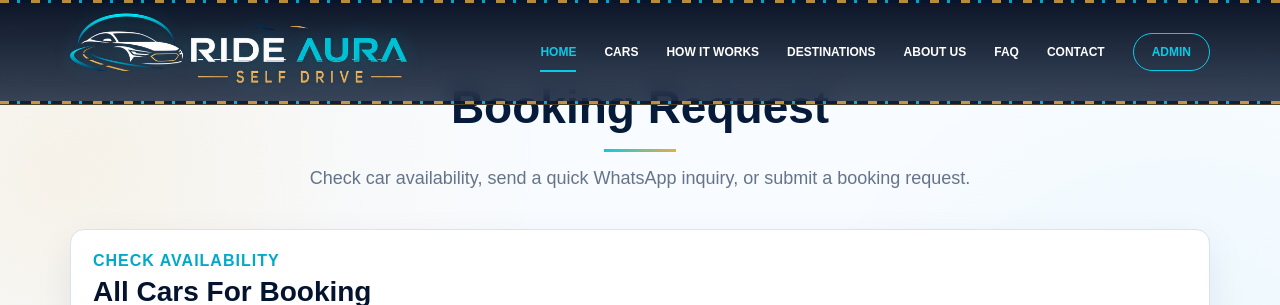
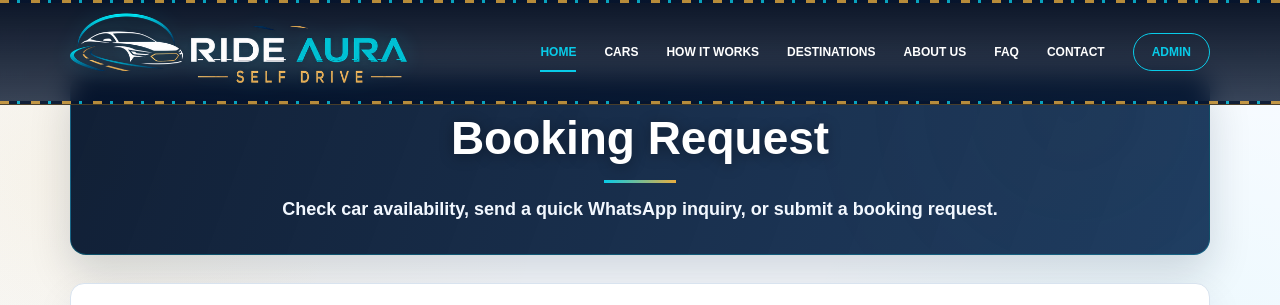
Before and after one commit to psusil66-code/rideaura-final, a Next.js app: page /booking in a window 1280 px wide. Shown: the top 305 px of the page. Built offline with nearby package versions, Linux system fonts and the light colour scheme; no server answers; the database is empty.

Commit message:
Improve booking title visibility

```diff
--- a/app/booking/booking.css
+++ b/app/booking/booking.css
@@ -1,3 +1,31 @@
+.booking-title {
+  max-width: 100%;
+  margin-bottom: 28px;
+  padding: 30px 24px;
+  border-radius: 16px;
+  background:
+    linear-gradient(110deg, rgba(7, 22, 45, .96), rgba(8, 41, 82, .9)),
+    radial-gradient(circle at 88% 18%, rgba(245, 184, 70, .25), transparent 28%);
+  border: 1px solid rgba(8, 203, 232, .28);
+  box-shadow: 0 18px 42px rgba(7, 22, 45, .16);
+}
+
+.booking-title h2 {
+  color: #fff;
+  text-shadow: 0 2px 14px rgba(0, 0, 0, .35);
+}
+
+.booking-title h2:after {
+  background: linear-gradient(90deg, #08cbe8, #e8ad3f);
+}
+
+.booking-title p {
+  max-width: 760px;
+  margin: 0 auto;
+  color: #f2f8ff;
+  font-weight: 800;
+}
+
 .booking-availability {
   margin-bottom: 24px;
 }
@@ -165,6 +193,10 @@
 }
 
 @media (max-width: 520px) {
+  .booking-title {
+    padding: 24px 16px;
+  }
+
   .booking-availability-head,
   .availability-result {
     display: grid;
--- a/app/booking/page.tsx
+++ b/app/booking/page.tsx
@@ -192,7 +192,7 @@ export default function Booking() {
   return (
     <main className="section">
       <div className="container">
-        <div className="title">
+        <div className="title booking-title">
           <h2>Booking Request</h2>
           <p>Check car availability, send a quick WhatsApp inquiry, or submit a booking request.</p>
         </div>
```
